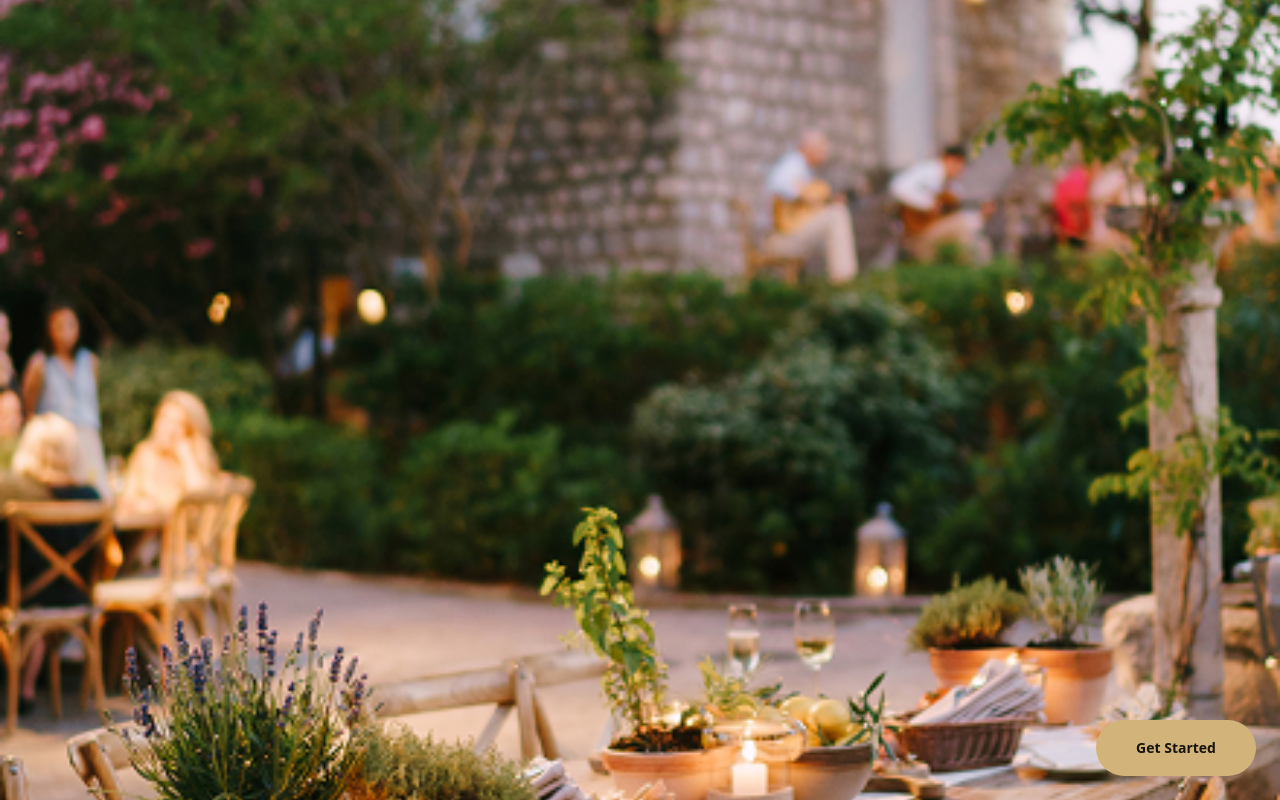
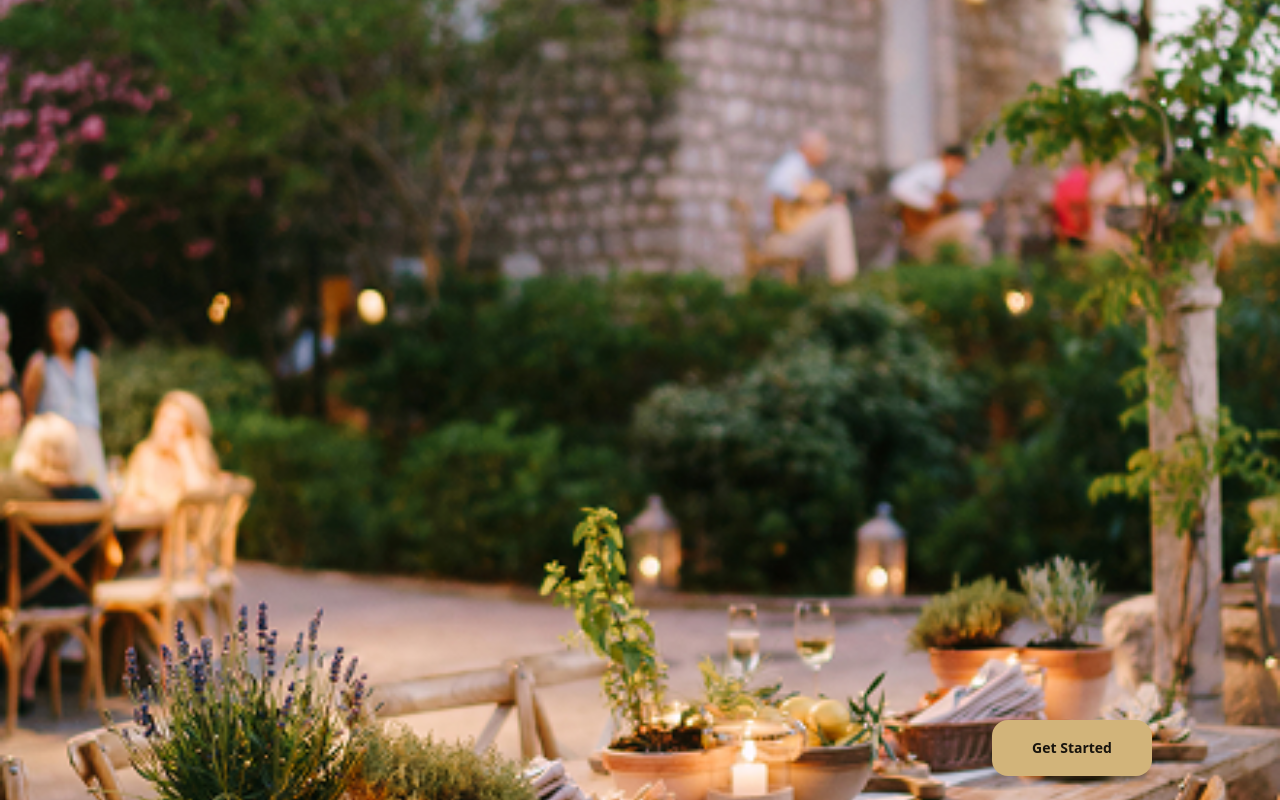
Before and after one commit to Blueweb2/event-management-frontend, a Next.js app: page / in a window 1280 px wide. Built offline with nearby package versions, Linux system fonts and the light colour scheme.

Commit message:
redisigned get started button

```diff
--- a/app/page.tsx
+++ b/app/page.tsx
@@ -11,7 +11,7 @@ export default function HomePage() {
       >
         <Link
           href="/login"
-          className="absolute bottom-6 right-6 z-10 inline-flex min-h-14 items-center justify-center rounded-full bg-[#d2b47a] px-10 text-sm font-semibold text-[#17130d] transition-all duration-200 hover:-translate-y-0.5 hover:bg-[#e0c58f] hover:shadow-xl"
+          className="absolute bottom-6 right-32 z-10 inline-flex min-h-14 items-center justify-center rounded-[16px] bg-[#d2b47a] px-10 text-sm font-semibold text-[#17130d] transition-all duration-200 hover:-translate-y-0.5 hover:bg-[#e0c58f] hover:shadow-xl"
         >
           Get Started
         </Link>
```
